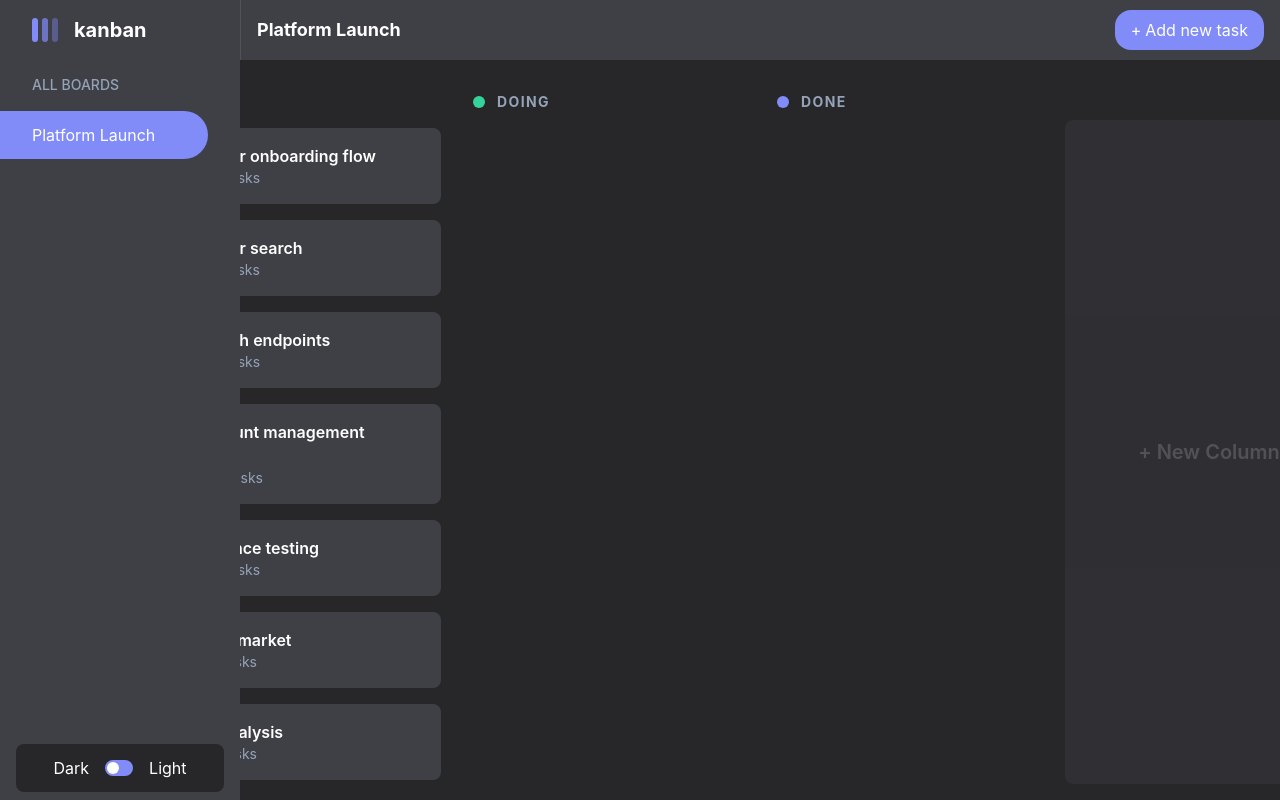
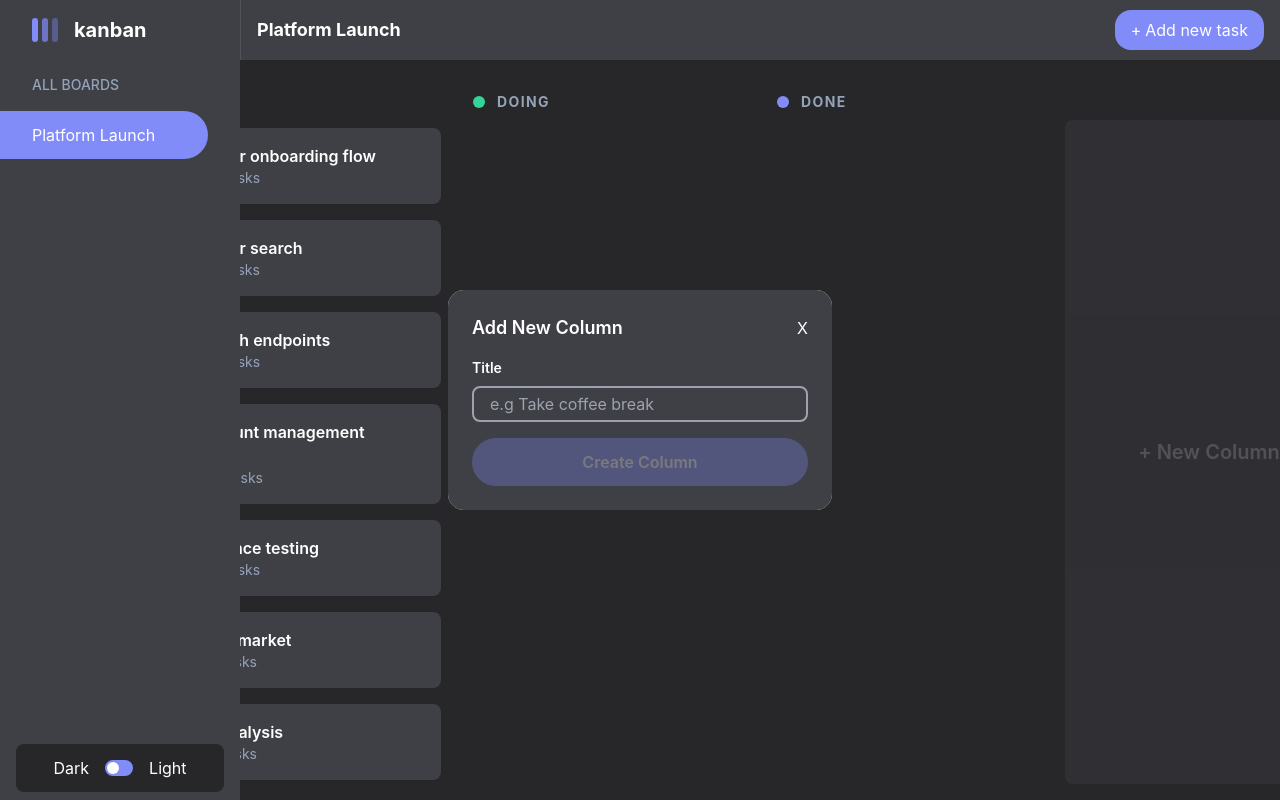
Before and after one commit to phoenix-flyhigh/kanban-clone, a React (Vite) app: page / in a window 1280 px wide. Both pictures are taken after a click on the button "+ New Column". Built offline with nearby package versions, Linux system fonts and the light colour scheme.

Commit message:
Add feature to add columns to board

```diff
--- a/src/Interfaces.tsx
+++ b/src/Interfaces.tsx
@@ -2,7 +2,7 @@ export interface Task {
   title: string;
   description: string;
   subTasks: SubTask[];
-  status: TaskStatus;
+  status: string;
 }
 
 export interface SubTask {
--- /dev/null
+++ b/src/components/AddColumn.tsx
@@ -0,0 +1,57 @@
+import { useState } from "react";
+import { useDispatch } from "react-redux";
+import { addColumn } from "../redux/ColumnSlice";
+
+interface ExpandedTaskProps {
+  onClose: () => void;
+}
+
+const AddColumn: React.FC<ExpandedTaskProps> = ({
+  onClose,
+}: ExpandedTaskProps) => {
+  const [title, setTitle] = useState<string>("");
+  const dispatch = useDispatch();
+
+  const handleSubmit = (e: React.FormEvent<HTMLFormElement>) => {
+    e.preventDefault();
+    dispatch(addColumn(title.toUpperCase()));
+    onClose();
+  };
+
+  return (
+    <form
+      onSubmit={(e) => handleSubmit(e)}
+      className="dark:text-dark-text-primary p-6 flex flex-col gap-4 dark:bg-dark-base bg-light-base w-96 rounded-2xl"
+    >
+      <div className="flex justify-between items-center">
+        <h1 className="text-lg font-semibold">Add New Column</h1>
+        <button type="button" onClick={onClose}>
+          X
+        </button>
+      </div>
+      <div className="flex flex-col gap-2">
+        <label htmlFor="title" className="text-sm font-semibold">
+          Title
+        </label>
+        <input
+          type="text"
+          id="title"
+          name="title"
+          value={title}
+          onChange={(e) => setTitle(e.target.value)}
+          placeholder="e.g Take coffee break"
+          className="dark:bg-dark-base py-1 px-4 rounded-lg border-2 border-gray-400 hover:border-dark-primary"
+        />
+      </div>
+      <button
+        type="submit"
+        disabled={title === ""}
+        className={`dark:bg-dark-primary bg-light-primary dark:text-dark-text-primary text-light-secondary text-md font-semibold w-full rounded-full p-3 disabled:opacity-30`}
+      >
+        Create Column
+      </button>
+    </form>
+  );
+};
+
+export default AddColumn;
--- a/src/components/AddTask.tsx
+++ b/src/components/AddTask.tsx
@@ -1,7 +1,8 @@
 import { useState } from "react";
 import { TaskStatus } from "../Interfaces";
-import { useDispatch } from "react-redux";
+import { useDispatch, useSelector } from "react-redux";
 import { addTask } from "../redux/TaskSlice";
+import { RootState } from "../redux/store";
 
 interface ExpandedTaskProps {
   onClose: () => void;
@@ -12,9 +13,10 @@ const AddTask: React.FC<ExpandedTaskProps> = ({
 }: ExpandedTaskProps) => {
   const [title, setTitle] = useState<string>("");
   const [description, setDescription] = useState<string>("");
-  const [status, setStatus] = useState<TaskStatus>(TaskStatus.TODO);
+  const [status, setStatus] = useState<string>(TaskStatus.TODO);
   const [subTasks, setSubTasks] = useState<string[]>(["", ""]);
   const dispatch = useDispatch();
+  const columns = useSelector((state: RootState) => state.columns);
 
   const handleSubmit = (e: React.FormEvent<HTMLFormElement>) => {
     e.preventDefault();
@@ -122,14 +124,12 @@ const AddTask: React.FC<ExpandedTaskProps> = ({
           id="status"
           name="status"
           value={status}
-          onChange={(e) =>
-            setStatus(TaskStatus[e.target.value as keyof typeof TaskStatus])
-          }
+          onChange={(e) => setStatus(e.target.value)}
           className="dark:bg-dark-base bg-light-base py-1 px-3 rounded-lg border-2 border-gray-400 hover:border-dark-primary"
         >
-          <option>TODO</option>
-          <option>DOING</option>
-          <option>DONE</option>
+          {columns.map((column) => (
+            <option>{column.toUpperCase()}</option>
+          ))}
         </select>
       </div>
       <button
--- a/src/components/Column.tsx
+++ b/src/components/Column.tsx
@@ -1,4 +1,5 @@
-import React, { ReactNode } from "react";
+import React, { ReactNode, useState } from "react";
+import AddColumn from "./AddColumn";
 
 interface ColumnProps {
   title?: string;
@@ -15,7 +16,18 @@ const Column: React.FC<ColumnProps> = ({
   newColumn,
   children,
 }: ColumnProps) => {
+  const [showModal, setShowModal] = useState<boolean>(false);
+
+  const handleClick = () => {
+    setShowModal((prev) => !prev);
+  };
   return (
+    <>
+      {showModal && (
+        <dialog open={showModal} className="absolute inset-0 rounded-2xl">
+          <AddColumn onClose={() => setShowModal(false)} />
+        </dialog>
+      )}
       <div className="flex flex-col justify-start min-w-72 max-w-80 h-full">
         <div className="flex items-center justify-start gap-3 p-4">
           <div className={` w-3 h-3 ${titleColor} rounded-full`} />
@@ -23,14 +35,19 @@ const Column: React.FC<ColumnProps> = ({
             {title}
           </p>
           {taskCount && (
-          <p className="dark:text-dark-text-secondary text-sm">({taskCount})</p>
+            <p className="dark:text-dark-text-secondary text-sm">
+              ({taskCount})
+            </p>
           )}
         </div>
         {newColumn ? (
           <div
             className={`flex flex-col dark:bg-zinc-600 bg-slate-400 rounded-lg opacity-20 h-full justify-center items-center`}
           >
-          <button className="dark:text-dark-text-primary text-light-text-primary text-xl font-semibold">
+            <button
+              className="dark:text-dark-text-primary text-light-text-primary text-xl font-semibold"
+              onClick={handleClick}
+            >
               + New Column
             </button>
           </div>
@@ -42,6 +59,7 @@ const Column: React.FC<ColumnProps> = ({
           </div>
         )}
       </div>
+    </>
   );
 };
 
--- a/src/components/ExpandedTask.tsx
+++ b/src/components/ExpandedTask.tsx
@@ -1,4 +1,6 @@
-import { Task, TaskStatus } from "../Interfaces";
+import { useSelector } from "react-redux";
+import { Task } from "../Interfaces";
+import { RootState } from "../redux/store";
 
 interface ExpandedTaskProps {
   task: Task;
@@ -12,6 +14,7 @@ const ExpandedTask: React.FC<ExpandedTaskProps> = ({
   updateTask,
 }: ExpandedTaskProps) => {
   const { title, description, subTasks, status } = task;
+  const columns = useSelector((state: RootState) => state.columns);
 
   return (
     <div className="dark:text-dark-text-primary p-6 flex flex-col gap-4 dark:bg-dark-base bg-light-base w-96 rounded-2xl">
@@ -46,7 +49,9 @@ const ExpandedTask: React.FC<ExpandedTaskProps> = ({
                 });
               }}
             />
-            <label htmlFor={title} className="w-full">{title}</label>
+            <label htmlFor={title} className="w-full">
+              {title}
+            </label>
           </div>
         ))}
       </div>
@@ -60,13 +65,13 @@ const ExpandedTask: React.FC<ExpandedTaskProps> = ({
           onChange={(e) =>
             updateTask({
               ...task,
-              status: TaskStatus[e.target.value as keyof typeof TaskStatus],
+              status: e.target.value,
             })
           }
         >
-          <option>TODO</option>
-          <option>DOING</option>
-          <option>DONE</option>
+          {columns.map((column) => (
+            <option>{column.toUpperCase()}</option>
+          ))}
         </select>
       </div>
     </div>
--- a/src/components/NavBar.tsx
+++ b/src/components/NavBar.tsx
@@ -14,7 +14,7 @@ const NavBar = () => {
   return (
     <>
       {showModal && (
-        <dialog open={showModal} className="absolute inset-0 rounded-2xl">
+        <dialog open className="absolute inset-0 rounded-2xl">
           <AddTask onClose={() => setShowModal(false)} />
         </dialog>
       )}
--- a/src/components/TaskCard.tsx
+++ b/src/components/TaskCard.tsx
@@ -31,7 +31,6 @@ const TaskCard: React.FC<TaskProps> = ({ task }: TaskProps) => {
         className="absolute inset-0 rounded-2xl"
       >
         <ExpandedTask
-          // key={task.title}
           task={task}
           onClose={() => setShowModal(false)}
           updateTask={updateTask}
--- a/src/components/TaskLayout.tsx
+++ b/src/components/TaskLayout.tsx
@@ -1,5 +1,4 @@
 import { useSelector } from "react-redux";
-import { TaskStatus } from "../Interfaces";
 import Column from "./Column";
 import TaskCard from "./TaskCard";
 import { RootState } from "../redux/store";
@@ -26,9 +25,7 @@ const TaskLayout = () => {
       {columns.map((column) => (
         <Column title={column} titleColor={getRandomColor()} key={column}>
           {tasks
-            .filter(
-              (task) => task.status === (column as keyof typeof TaskStatus)
-            )
+            .filter((task) => task.status === column)
             .map((task) => (
               <TaskCard task={task} key={task.title} />
             ))}
```
Lines whose indentation alone changed are shown as unchanged.
